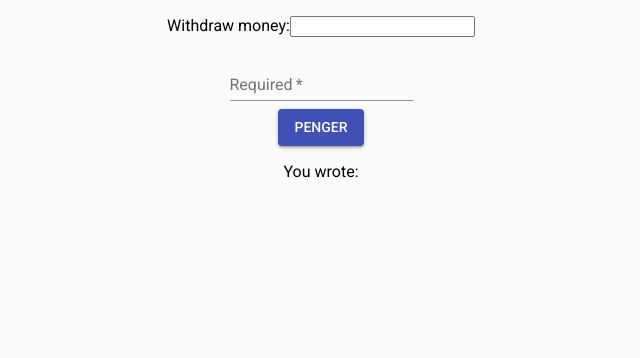
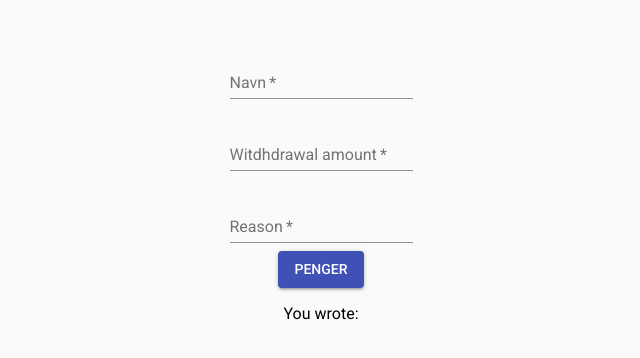
Before and after one commit to AndreasJacobsen/atm, a React (Create React App) app in the folder client/: page / in a window 1280 px wide. Shown: the top 358 px of the page, without its empty margins (319-959 px from the left). Built offline with nearby package versions, Linux system fonts and the light colour scheme; no server answers.

Commit message:
nå kan man skrive i alle tekstfeltene

```diff
--- a/client/src/components/moneyForm.jsx
+++ b/client/src/components/moneyForm.jsx
@@ -5,21 +5,23 @@ import CssBaseline from "@material-ui/core/CssBaseline";
 import TextField from "@material-ui/core/TextField";
 
 class MoneyForm extends React.Component {
-  constructor(props) {
-    super(props);
+  constructor() {
+    super();
     this.state = {
       name: "",
       whitdrawal: "",
       reason: ""
     };
-
-    this.handleChange = this.handleChange.bind(this);
+    this.handleEvent = this.handleEvent.bind(this);
+    {
+      /* check if can be removed */
+    }
     this.handleSubmit = this.handleSubmit.bind(this);
   }
 
-  handleChange(event) {
-    this.setState({ value: event.target.value });
-  }
+  handleEvent = e => {
+    this.setState({ [e.target.name]: e.target.value });
+  };
 
   handleSubmit(event) {
     event.preventDefault();
@@ -31,24 +33,42 @@ class MoneyForm extends React.Component {
       <React.Fragment>
         <CssBaseline /> {/*https://material-ui.com/style/css-baseline */}
         <form onSubmit={this.handleSubmit} action="/api/balance" method="POST">
-          <label>
-            Withdraw money:
-            <input
-              type="number"
-              value={whitdrawal}
-              onChange={this.handleChange}
-            />
-          </label>
-          <br /> {/* Bytt ut med CSS block elementer eller noe slikt */}
+          <br />{" "}
+          {/* Bytt ut med CSS block elementer eller noe slikt, bytt name på form fields til å hentes via JS  */}
           <TextField
             required
             id="standard-required"
-            label="Required"
-            defaultValue="Skriv navn"
+            label="Navn"
+            defaultValue="Full name"
             className="tekstfelt"
             margin="normal"
             value={name}
-            onChange={this.handleChange}
+            name="name"
+            onChange={e => this.handleEvent(e)}
+          />
+          <br />
+          <TextField
+            required
+            id="standard-required"
+            label="Witdhdrawal amount"
+            defaultValue=""
+            className="tekstfelt"
+            margin="normal"
+            value={whitdrawal}
+            name="whitdrawal"
+            onChange={e => this.handleEvent(e)}
+          />
+          <br />
+          <TextField
+            required
+            id="standard-required"
+            label="Reason"
+            defaultValue=""
+            className="tekstfelt"
+            margin="normal"
+            value={reason}
+            name="reason"
+            onChange={e => this.handleEvent(e)}
           />
           <br />
           <Button
@@ -60,7 +80,7 @@ class MoneyForm extends React.Component {
             Penger
           </Button>
         </form>
-        <p>You wrote: {this.state.value}</p>
+        <p>You wrote: </p>
       </React.Fragment>
     );
   }
```
